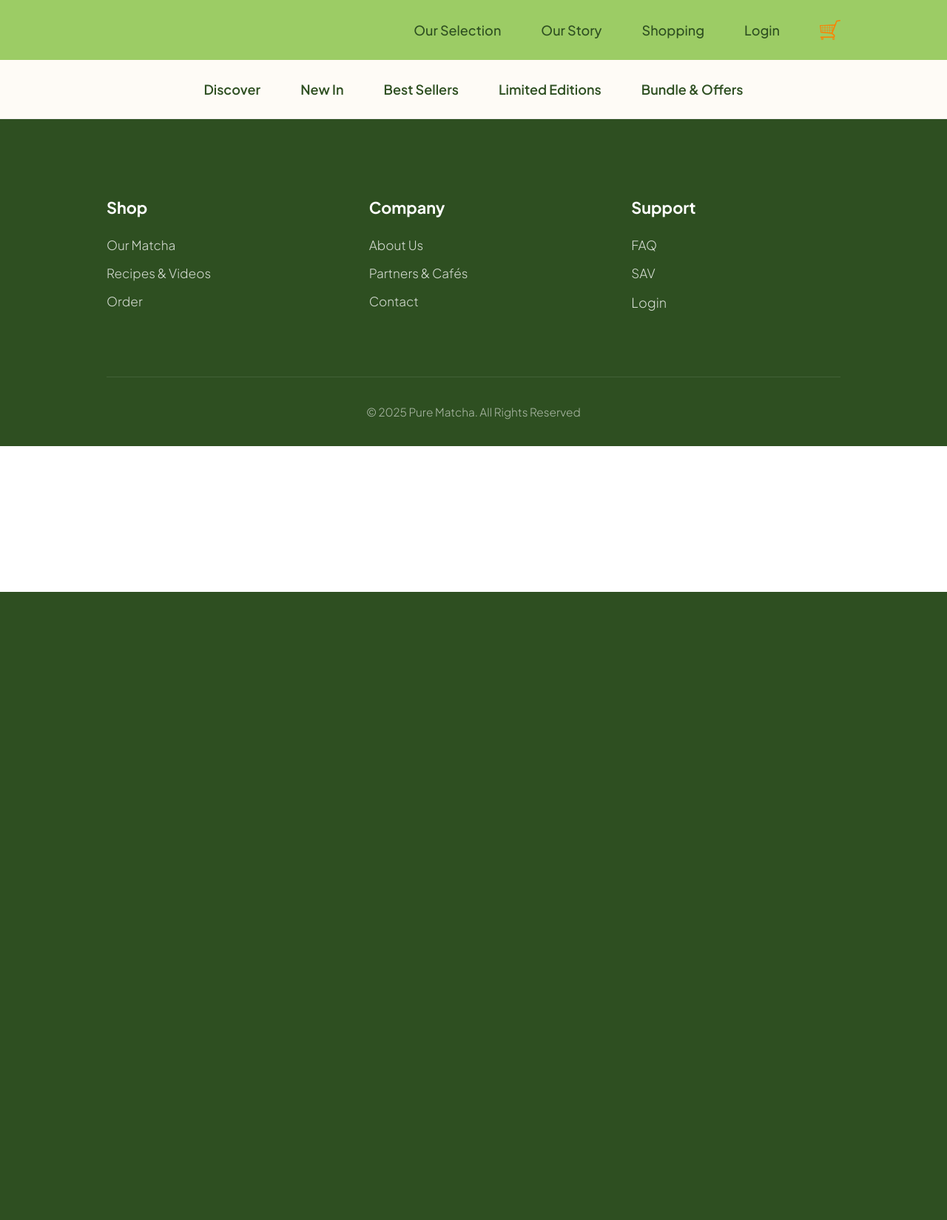
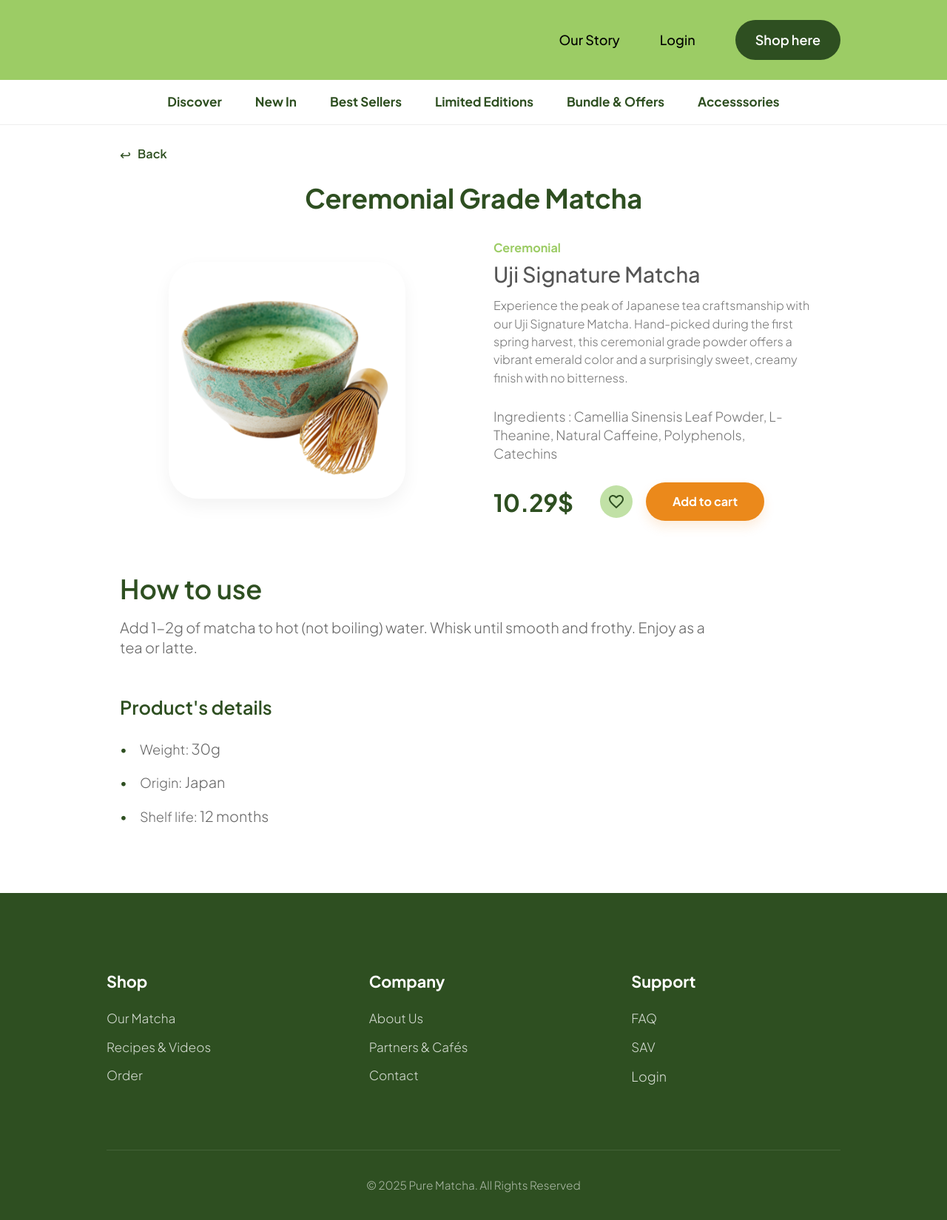
Before and after one commit to bobbyelfamoso/projetdev, a PHP site: page /index/Pdescription.html in a window 1280 px wide. Shown: the whole page at 74% size. Before the commit the page ends 800 px from the top, so only its background shows below. Run offline with PHP 8.4, Linux system fonts and the light colour scheme.

Commit message:
style: suppression du cadre décoratif sur la page Product Description pour un design plus épuré

```diff
--- a/src/css/Pdescription.css
+++ b/src/css/Pdescription.css
@@ -1,119 +1,225 @@
-/* pas fini */
-* {
-    margin: 0rem;
-    box-sizing: border-box;
-    font-family: 'Plus Jakarta Sans', sans-serif;
-    font-style: normal;
-    font-weight: 300;
-    font-size: 18px;
-    line-height: 1.4;
+/* Secondary Navigation */
+.secondary-nav {
+    padding: 1rem 0;
+    border-bottom: 1px solid #eee;
 }
 
-h1,
-h2,
-h3 {
-    font-family: 'Plus Jakarta Sans', sans-serif;
+.secondary-nav ul {
+    list-style: none;
+    display: flex;
+    justify-content: center;
+    gap: 2.5rem;
+    padding: 0;
+    margin: 0;
+}
+
+.secondary-nav li {
+    color: #2E4F21;
+    font-weight: 700;
+    font-size: 0.95rem;
+    cursor: pointer;
+}
+
+/* Main Container */
+.product-main {
+    max-width: 1100px;
+    margin: 0 auto;
+    padding: 1.5rem 4rem 4rem 4rem;
+}
+
+.back-link {
+    margin-bottom: 1.5rem;
+}
+
+.back-link a {
+    text-decoration: none;
     color: #2E4F21;
     font-weight: 600;
-    line-height: 1.1;
-    font-size: xx-large;
+    display: flex;
+    align-items: center;
+    gap: 0.5rem;
+    font-size: 0.9rem;
+}
+
+.product-big-title {
+    font-size: 2rem;
+    text-align: center;
+    margin-bottom: 2rem;
+    font-weight: 700;
+}
+
+/* Product Hero Layout */
+.product-hero {
+    display: grid;
+    grid-template-columns: 1fr 1fr;
+    gap: 3rem;
+    align-items: center;
+    margin-bottom: 4rem;
+}
+
+/* Image Section */
+.product-image-section {
+    position: relative;
+    display: flex;
+    justify-content: center;
+    align-items: center;
 }
 
 
-.firstnavbar1 {
-    background-color: #9ccc65;
-    padding: 1.5rem 8rem;
+.product-img {
+    width: 320px;
+    height: 320px;
+    object-fit: cover;
+    border-radius: 40px;
+    position: relative;
+    z-index: 2;
+    box-shadow: 0 10px 25px rgba(0, 0, 0, 0.05);
 }
 
-.cart-icon {
-    width: 28px;
-    height: auto;
-    display: block;
+/* Info Section */
+.info-card {
+    background-color: #ffffff;
+    padding: 0;
+    margin-bottom: 1rem;
 }
 
-.cart-link {
+.category-label {
+    color: #9CCC65;
+    font-weight: 700;
+    font-size: 0.9rem;
+    display: block;
+    margin-bottom: 0.5rem;
+}
+
+.product-title {
+    font-size: 1.6rem;
+    margin-bottom: 0.8rem;
+    font-weight: 500;
+    color: #555;
+}
+
+.product-desc {
+    color: #777;
+    line-height: 1.5;
+    font-size: 0.9rem;
+}
+
+.ingredients-section {
+    margin: 1.5rem 0;
+    color: #777;
+    font-size: 0.85rem;
+    max-width: 400px;
+}
+
+/* Purchase Section */
+.purchase-section {
     display: flex;
     align-items: center;
-    text-decoration: none;
+    gap: 2rem;
+    margin-top: 1.5rem;
 }
 
-.firstnavbar {
+.price {
+    font-size: 1.8rem;
+    font-weight: 700;
+    color: #2E4F21;
+}
+
+.actions {
     display: flex;
-    justify-content: flex-end;
     align-items: center;
+    gap: 1rem;
+}
+
+.wishlist-btn {
+    background-color: #C1E1A6;
+    border: none;
+    width: 44px;
+    height: 44px;
+    border-radius: 50%;
+    display: flex;
+    align-items: center;
+    justify-content: center;
+    cursor: pointer;
+}
+
+.add-to-cart-btn {
+    background-color: #EB891B;
+    color: white;
+    border: none;
+    padding: 0.8rem 2rem;
+    border-radius: 50px;
+    font-weight: 700;
+    font-size: 0.9rem;
+    cursor: pointer;
+    box-shadow: 0 8px 15px rgba(235, 137, 27, 0.15);
+}
+
+/* Details Section */
+.details-section {
+    display: flex;
+    flex-direction: column;
     gap: 3rem;
 }
 
-.firstnavbar a {
-    font-weight: 500;
-    cursor: pointer;
-    color: #2e4f21;
-    text-decoration: none;
+.details-section h3 {
+    font-size: 2rem;
+    margin-bottom: 1rem;
 }
 
-.secnavbar1 {
-    background-color: #FEFBF6;
-    padding: 1.5rem 8rem;
-    border-bottom: 1px solid #eee;
+.details-section p {
+    color: #666;
+    font-size: 1.1rem;
+    max-width: 800px;
 }
 
-.secnavbar {
-    display: flex;
-    justify-content: center;
-    align-items: center;
-    gap: 3rem;
+.product-details-list h3 {
+    font-size: 1.4rem;
+    margin-bottom: 1.5rem;
 }
 
-.secnavbar a {
-    font-weight: 600;
-    cursor: pointer;
-    color: #2e4f21;
-    text-decoration: none;
-}
-
-.footer {
-    background-color: #2e4f21;
-    padding: 6rem 8rem 2rem 8rem;
-    color: #ffffff;
-}
-
-.footer-grid {
-    display: grid;
-    grid-template-columns: repeat(3, 1fr);
-    gap: 4rem;
-    padding-bottom: 4rem;
-    border-bottom: 1px solid rgba(255, 255, 255, 0.1);
-}
-
-.footer-col h3 {
-    color: #ffffff;
-    font-size: 1.2rem;
-    margin-bottom: 1.5rem;
-    font-weight: 700;
-}
-
-.footer-col ul {
+.product-details-list ul {
     list-style: none;
     padding: 0;
 }
 
-.footer-col ul li {
-    margin-bottom: 0.8rem;
-    color: rgba(255, 255, 255, 0.8);
-    cursor: pointer;
-    font-size: 0.95rem;
+.product-details-list li {
+    margin-bottom: 1rem;
+    color: #666;
+    font-size: 1.1rem;
+    position: relative;
+    padding-left: 1.5rem;
 }
 
-.footer-col ul li:hover {
-    color: #ffffff;
+.product-details-list li::before {
+    content: "•";
+    position: absolute;
+    left: 0;
+    color: #2E4F21;
 }
 
-.footer-bottom-compact {
-    padding-top: 2rem;
-    text-align: center;
+/* Responsive */
+@media (max-width: 1024px) {
+    .product-hero {
+        grid-template-columns: 1fr;
+        gap: 4rem;
+    }
+
+    .product-image-section {
+        order: 1;
+    }
+
+    .product-info-section {
+        order: 2;
+    }
+
+    .decorative-box {
+        display: none;
+    }
+
+    .secondary-nav ul {
+        flex-wrap: wrap;
+        gap: 1.5rem;
+        padding: 0 1rem;
+    }
 }
-
-.footer-bottom-compact p {
-    font-size: 0.85rem;
-    color: rgba(255, 255, 255, 0.6);
-}
--- a/src/index/Pdescription.html
+++ b/src/index/Pdescription.html
@@ -1,39 +1,100 @@
-<!-- pas fini -->
 <!DOCTYPE html>
-<html>
+<html lang="en">
 
 <head>
     <meta charset="UTF-8">
-    <title>Pure Matcha - Product Details</title>
+    <meta name="viewport" content="width=device-width, initial-scale=1.0">
+    <title>Pure Matcha - Product Description</title>
     <link rel="stylesheet" href="../css/base.css">
-    <link rel="stylesheet" href="../css/Pdescription.css">
+    <link rel="stylesheet" href="../css/pdescription.css">
     <link href="https://fonts.googleapis.com/css2?family=Plus+Jakarta+Sans:wght@300;400;500;600;700;800&display=swap"
         rel="stylesheet">
 </head>
 
 <body>
-    <header class="firstnavbar1">
-        <nav class="firstnavbar">
-            <a href="landingpage.html">Our Selection</a>
-            <a href="landingpage.html">Our Story</a>
-            <a href="shopping.html">Shopping</a>
-            <a href="login.html">Login</a>
-            <a href="cart.html" class="cart-link">
-                <img src="../img/Cart-Icon.png" class="cart-icon">
+    <header class="header">
+        <div class="header-nav">
+            <p onclick="location.href='landingpage.html'">Our Story</p>
+            <a href="login.html" style="text-decoration: none; color: inherit;">
+                <p>Login</p>
             </a>
-        </nav>
-    </header>
-    <header class="secnavbar1">
-        <div class="secnavbar">
-            <a>Discover</a>
-            <a>New In</a>
-            <a>Best Sellers</a>
-            <a>Limited Editions</a>
-            <a>Bundle & Offers</a>
+            <button class="shop-btn" onclick="location.href='shopping.html'">Shop here</button>
         </div>
     </header>
 
+    <nav class="secondary-nav">
+        <ul>
+            <li>Discover</li>
+            <li>New In</li>
+            <li>Best Sellers</li>
+            <li>Limited Editions</li>
+            <li>Bundle & Offers</li>
+            <li>Accesssories</li>
+        </ul>
+    </nav>
 
+    <main class="product-main">
+        <div class="back-link">
+            <a href="shopping.html">
+                <span class="arrow">↩</span> Back
+            </a>
+        </div>
+
+        <h1 class="product-big-title">Ceremonial Grade Matcha</h1>
+
+        <div class="product-hero">
+            <div class="product-image-section">
+                <img src="../img/secondsection.png" alt="Pure Matcha Product" class="product-img">
+            </div>
+
+            <div class="product-info-section">
+                <div class="info-card">
+                    <span class="category-label">Ceremonial</span>
+                    <h2 class="product-title">Uji Signature Matcha</h2>
+                    <p class="product-desc">
+                        Experience the peak of Japanese tea craftsmanship with our Uji Signature Matcha.
+                        Hand-picked during the first spring harvest, this ceremonial grade powder offers
+                        a vibrant emerald color and a surprisingly sweet, creamy finish with no bitterness.
+                    </p>
+                </div>
+
+                <div class="ingredients-section">
+                    <p><strong>Ingredients :</strong> Camellia Sinensis Leaf Powder, L-Theanine, Natural Caffeine,
+                        Polyphenols, Catechins</p>
+                </div>
+
+                <div class="purchase-section">
+                    <span class="price">10.29$</span>
+                    <div class="actions">
+                        <button class="wishlist-btn">
+                            <svg viewBox="0 0 24 24" width="24" height="24">
+                                <path fill="#2E4F21"
+                                    d="M12.1,18.55L12,18.65L11.89,18.55C7.14,14.24 4,11.39 4,8.5C4,6.5 5.5,5 7.5,5C9.04,5 10.54,6 11.07,7.36H12.93C13.46,6 14.96,5 16.5,5C18.5,5 20,6.5 20,8.5C20,11.39 16.86,14.24 12.1,18.55M16.5,3C14.76,3 13.09,3.81 12,5.08C10.91,3.81 9.24,3 7.5,3C4.42,3 2,5.41 2,8.5C2,12.27 5.4,15.36 10.55,20.03L12,21.35L13.45,20.03C18.6,15.36 22,12.27 22,8.5C22,5.41 19.58,3 16.5,3Z" />
+                            </svg>
+                        </button>
+                        <button class="add-to-cart-btn" onclick="location.href='cart.html'">Add to cart</button>
+                    </div>
+                </div>
+            </div>
+        </div>
+
+        <section class="details-section">
+            <div class="usage-guide">
+                <h3>How to use</h3>
+                <p>Add 1-2g of matcha to hot (not boiling) water. Whisk until smooth and frothy. Enjoy as a tea or
+                    latte.</p>
+            </div>
+
+            <div class="product-details-list">
+                <h3>Product's details</h3>
+                <ul>
+                    <li><strong>Weight:</strong> 30g</li>
+                    <li><strong>Origin:</strong> Japan</li>
+                    <li><strong>Shelf life:</strong> 12 months</li>
+                </ul>
+            </div>
+        </section>
+    </main>
 
     <footer class="footer">
         <div class="footer-grid">
@@ -48,16 +109,16 @@
             <div class="footer-col">
                 <h3>Company</h3>
                 <ul>
-                    <li>About Us</li>
+                    <li onclick="location.href='aboutus.html'">About Us</li>
                     <li>Partners & Cafés</li>
-                    <li>Contact</li>
+                    <li onclick="location.href='contact.html'">Contact</li>
                 </ul>
             </div>
             <div class="footer-col">
                 <h3>Support</h3>
                 <ul>
-                    <li>FAQ</li>
-                    <li>SAV</li>
+                    <li onclick="location.href='faq.html'">FAQ</li>
+                    <li onclick="location.href='refund.html'">SAV</li>
                     <li><a href="login.html" style="text-decoration: none; color: inherit;">Login</a></li>
                 </ul>
             </div>
```
